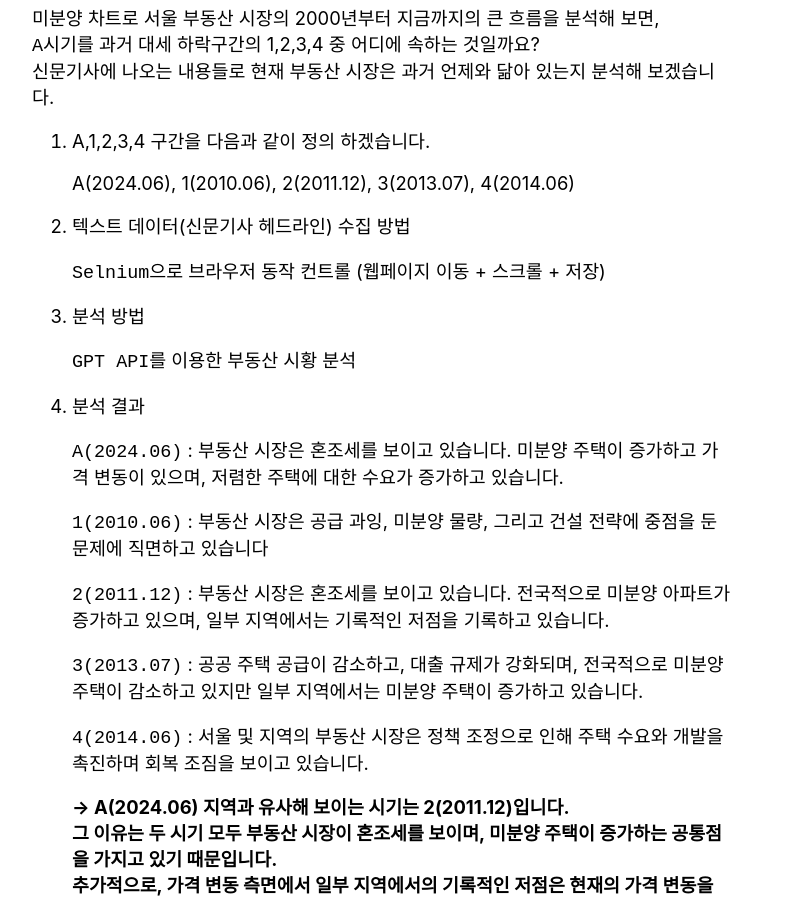
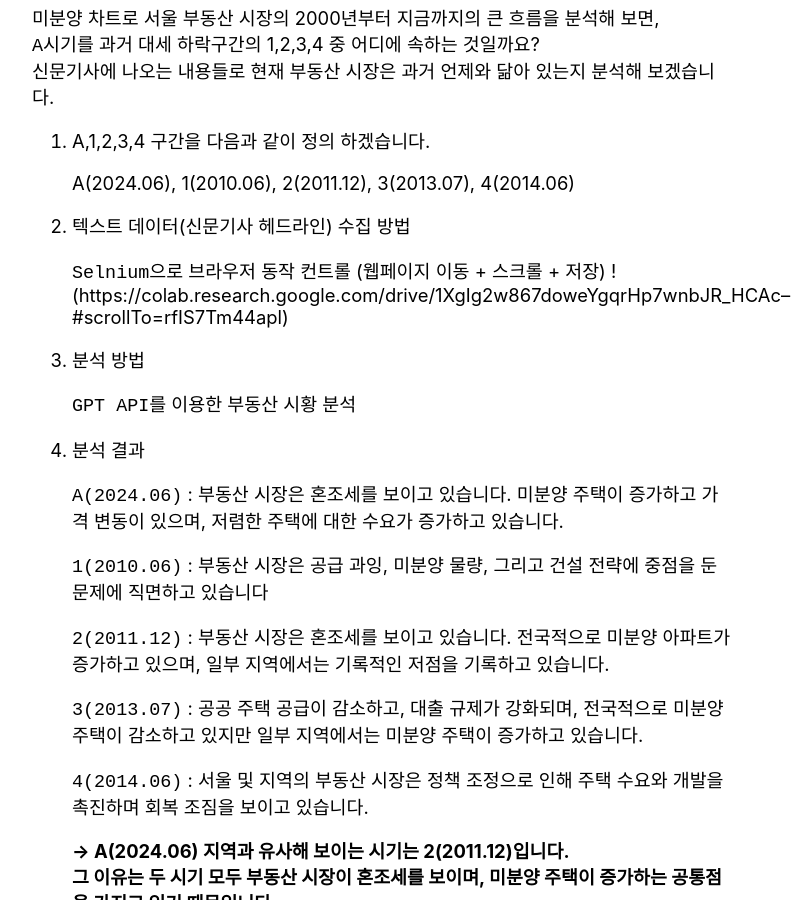
Before and after one commit to Timeleeh/skkufinal.github.io, a Jekyll site: the page built from _posts/2024-06-18-미분양 주택수와 주택가격 상관관계.md, in a window 1280 px wide and 900 px high, scrolled down 1679 px. Shown: the whole window, without its empty margins (258-1069 px from the left). Built offline with Jekyll 4.4.1, drawn with Linux system fonts in a browser that asks for light colours; nearby versions of some CDN libraries; comment, search, counter and statistics services are not loaded; part of the change alters nothing that is shown.

Commit message:
Update 2024-06-18-미분양 주택수와 주택가격 상관관계.md

```diff
--- a/_posts/2024-06-18-미분양 주택수와 주택가격 상관관계.md
+++ b/_posts/2024-06-18-미분양 주택수와 주택가격 상관관계.md
@@ -49,7 +49,7 @@ categories: jekyll update
 2. 텍스트 데이터(신문기사 헤드라인) 수집 방법
 
    `Selnium`으로 브라우저 동작 컨트롤 (웹페이지 이동 + 스크롤 + 저장)
-
+    !(https://colab.research.google.com/drive/1XgIg2w867doweYgqrHp7wnbJR_HCAc--#scrollTo=rfIS7Tm44apl)
 3. 분석 방법
 
    `GPT API`를 이용한 부동산 시황 분석
```
